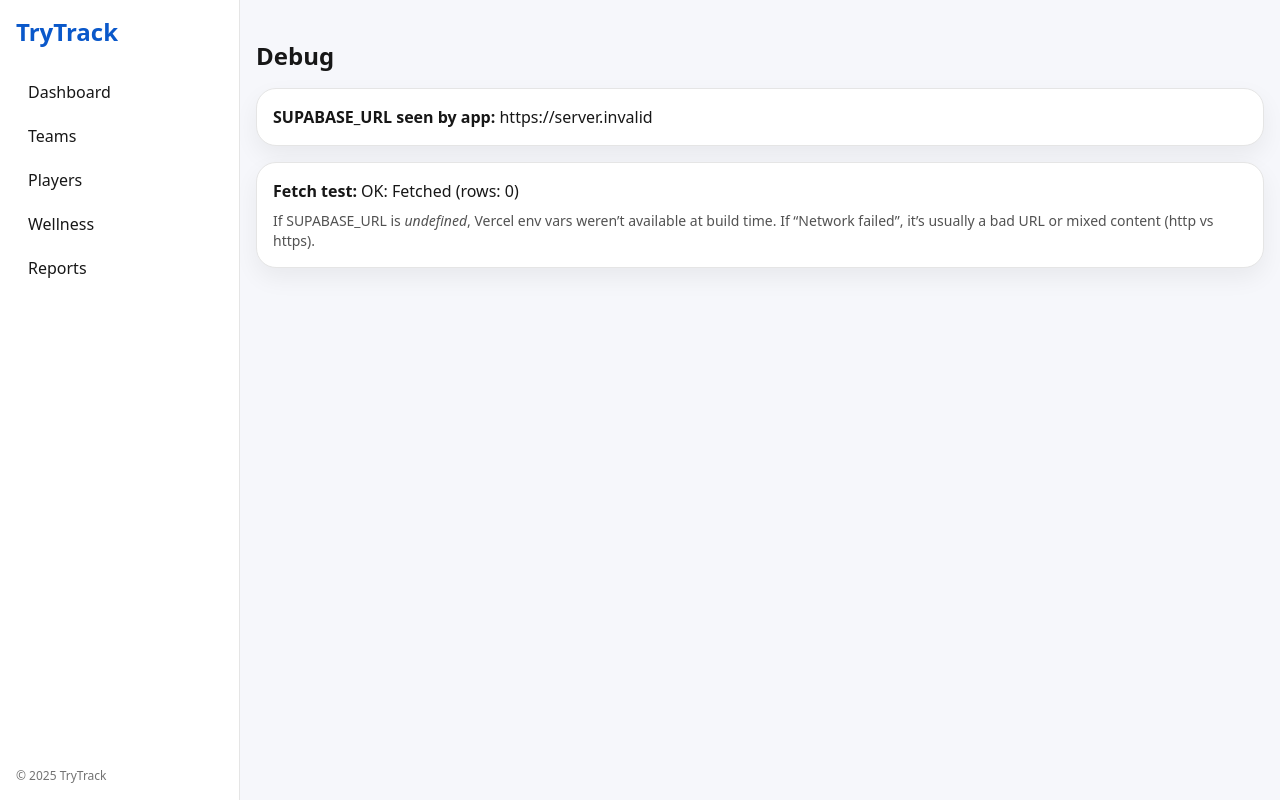
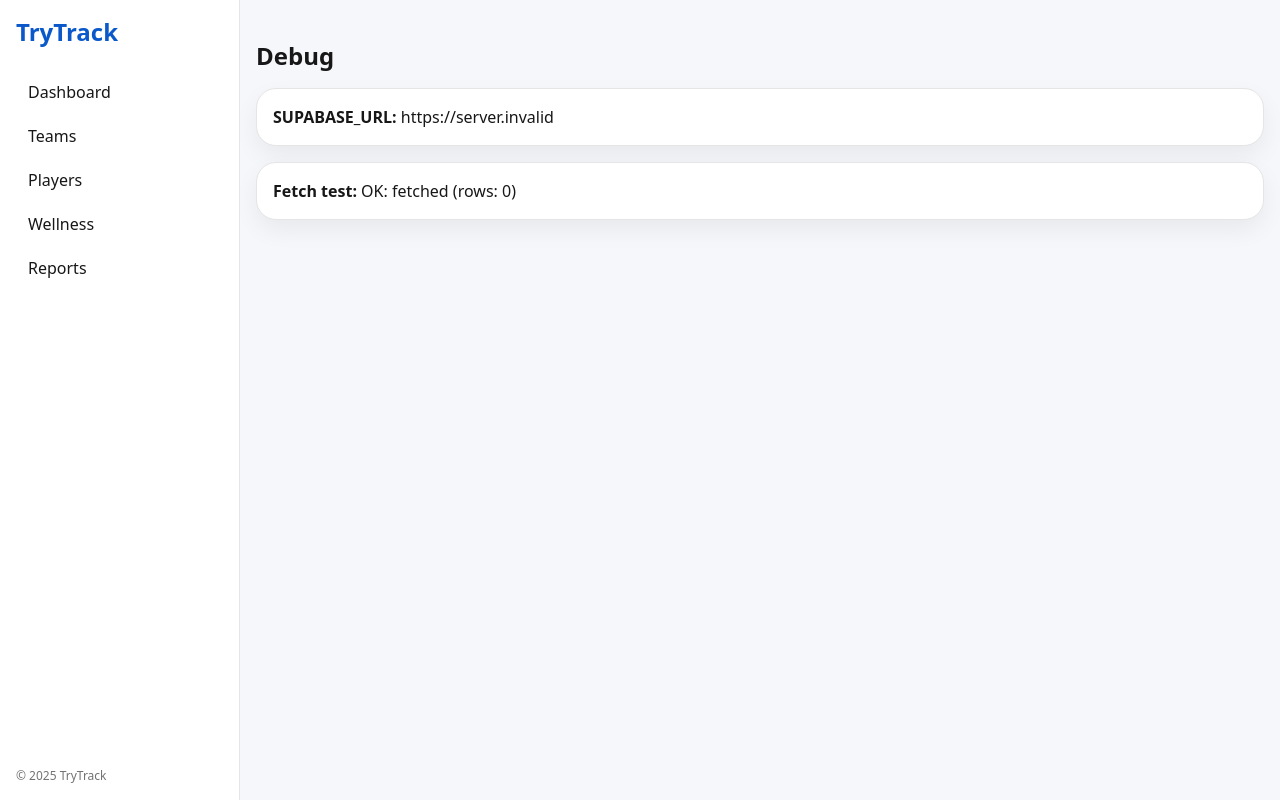
Before and after one commit to Manzel-pixel/trytrack, a Next.js app: page /debug in a window 1280 px wide. Built offline with nearby package versions, Linux system fonts and the light colour scheme; no server answers; the database is empty.

Commit message:
Update page.tsx

```diff
--- a/app/debug/page.tsx
+++ b/app/debug/page.tsx
@@ -1,37 +1,28 @@
 'use client';
+import { useEffect, useState } from 'react';
 import { supabase } from '@/lib/supabase';
-import { useEffect, useState } from 'react';
 
 export default function DebugPage() {
   const [msg, setMsg] = useState('Checking…');
-  const url = process.env.NEXT_PUBLIC_SUPABASE_URL; // will be inlined at build
+  const url = process.env.NEXT_PUBLIC_SUPABASE_URL;
 
   useEffect(() => {
-    async function run() {
+    (async () => {
       try {
         const { data, error } = await supabase.from('organizations').select('id').limit(1);
         if (error) setMsg('Supabase error: ' + error.message);
-        else setMsg('OK: Fetched (rows: ' + (data?.length ?? 0) + ')');
-      } catch (e: any) {
-        setMsg('Network failed: ' + e?.message);
+        else setMsg('OK: fetched (rows: ' + (data?.length ?? 0) + ')');
+      } catch (e:any) {
+        setMsg('Network failed: ' + e.message);
       }
-    }
-    run();
+    })();
   }, []);
 
   return (
     <div className="container-page py-10 space-y-4">
       <h1 className="text-2xl font-semibold">Debug</h1>
-      <div className="card p-4">
-        <div><b>SUPABASE_URL seen by app:</b> {String(url)}</div>
-      </div>
-      <div className="card p-4">
-        <div><b>Fetch test:</b> {msg}</div>
-        <p className="text-sm text-neutral-600 mt-2">
-          If SUPABASE_URL is <i>undefined</i>, Vercel env vars weren’t available at build time.
-          If “Network failed”, it’s usually a bad URL or mixed content (http vs https).
-        </p>
-      </div>
+      <div className="card p-4"><b>SUPABASE_URL:</b> {String(url)}</div>
+      <div className="card p-4"><b>Fetch test:</b> {msg}</div>
     </div>
   );
 }
```
